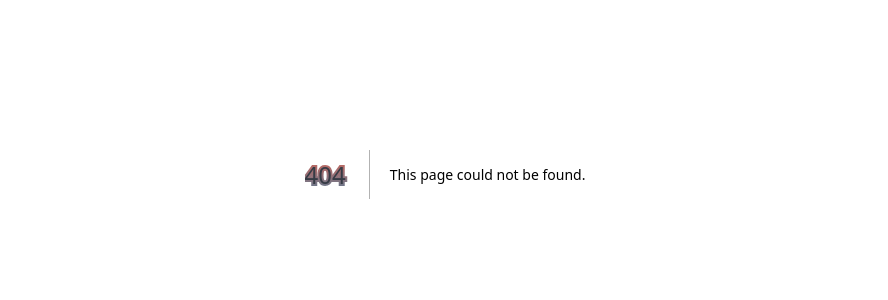
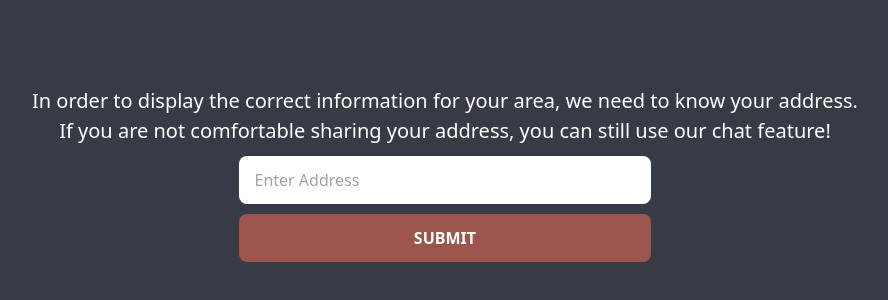
Before and after one commit to ElemelonWind/greyzone, a Next.js app: page /info in a window 1280 px wide. Before the commit this address had no page. Shown: the part 226-526 px from the top of the page, without its empty margins (195-1083 px from the left). Built offline with nearby package versions, Linux system fonts and the light colour scheme.

Commit message:
address input

```diff
--- /dev/null
+++ b/components/Address.js
@@ -0,0 +1,42 @@
+import { useState } from "react";
+
+export default function Address({ setAddress }) {
+    const [formAddress, setFormAddress] = useState("");
+
+    const submit = (e) => {
+        e.preventDefault();
+        setAddress(formAddress);
+    }
+
+    return (
+        <div className="address-page">
+            <div>
+                <p>
+                    In order to display the correct information for your area, we need to know your address.
+                </p>
+                <p>
+                    If you are not comfortable sharing your address, you can still use our chat feature!
+                </p>
+                <form>
+                    <input
+                    className="w-1/2 px-4 py-3 rounded-lg"
+                    type={"address"}
+                    name="address"
+                    id="address"
+                    value={formAddress}
+                    onChange={(e) => setFormAddress(e.target.value)}
+                    placeholder="Enter Address"
+                    />
+
+                    <button
+                    className="w-1/2 block transition-colors duration-300 text-white font-semibold rounded-lg
+                    px-4 py-3 mt-6"
+                    onClick={submit}
+                    >
+                    SUBMIT
+                    </button>
+                </form>
+            </div>
+        </div>
+    )
+}
--- /dev/null
+++ b/pages/info/index.js
@@ -0,0 +1,17 @@
+import { useState } from 'react';
+import Address from '@/components/Address';
+
+export default function Info() {
+    const [address, setAddress] = useState('');
+
+    if (!address) {
+        return <Address setAddress={setAddress} />;
+    }
+
+    return (
+        <div className="info-page">
+            <h1>Greyzone</h1>
+            <p>Politics for Dummies</p>
+        </div>
+    );
+}
--- a/styles/globals.css
+++ b/styles/globals.css
@@ -35,3 +35,35 @@ h1 {
 .chat button:hover {
     background-color: #677389;
 }
+
+.address-page {
+    display: flex;
+    align-items: center;
+    justify-content: center;
+    height: 100vh;
+    background-color: #363B45;
+}
+
+.address-page div {
+    display: block;
+    color: white;
+}
+
+.address-page p {
+    font-size: 1.25rem;
+    text-align: center;
+}
+
+.address-page button {
+    margin: auto;
+    background-color: #9c554d;
+}
+
+.address-page button:hover {
+    background-color: #677389;
+}
+
+.address-page input {
+    margin: 10px auto;
+    display: block;
+}
```
